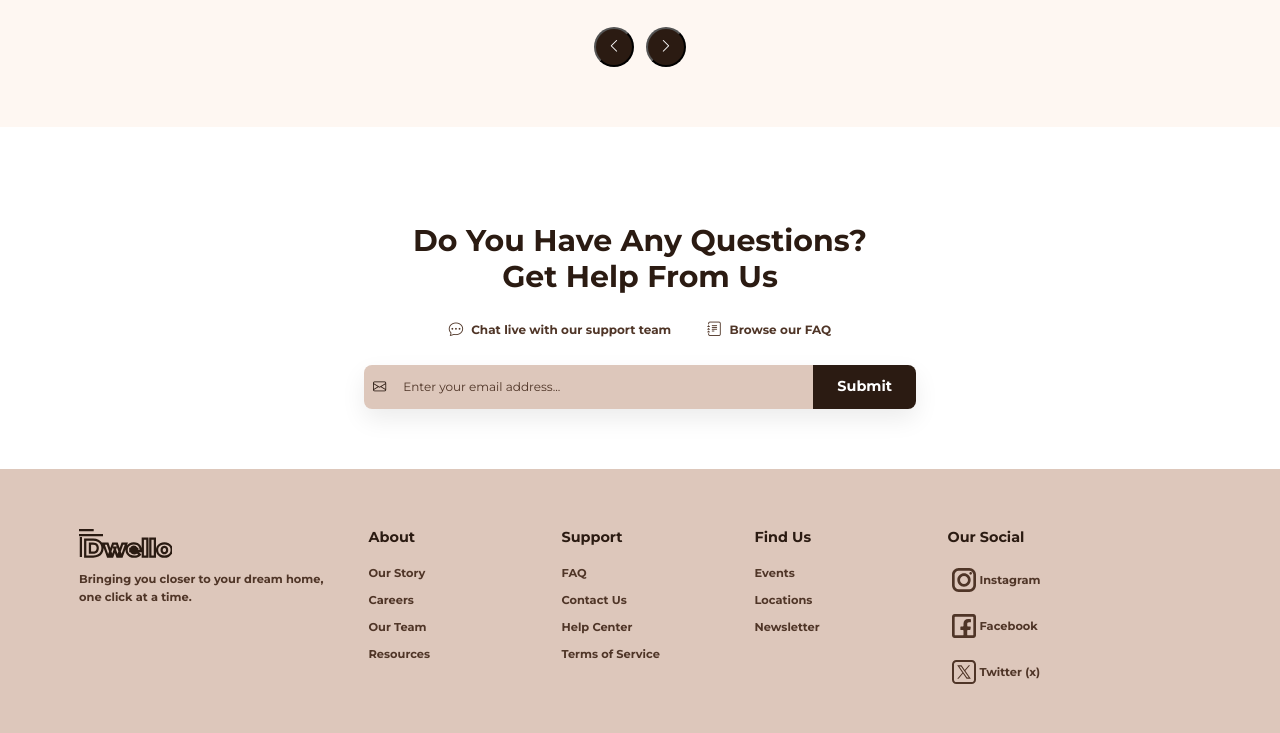
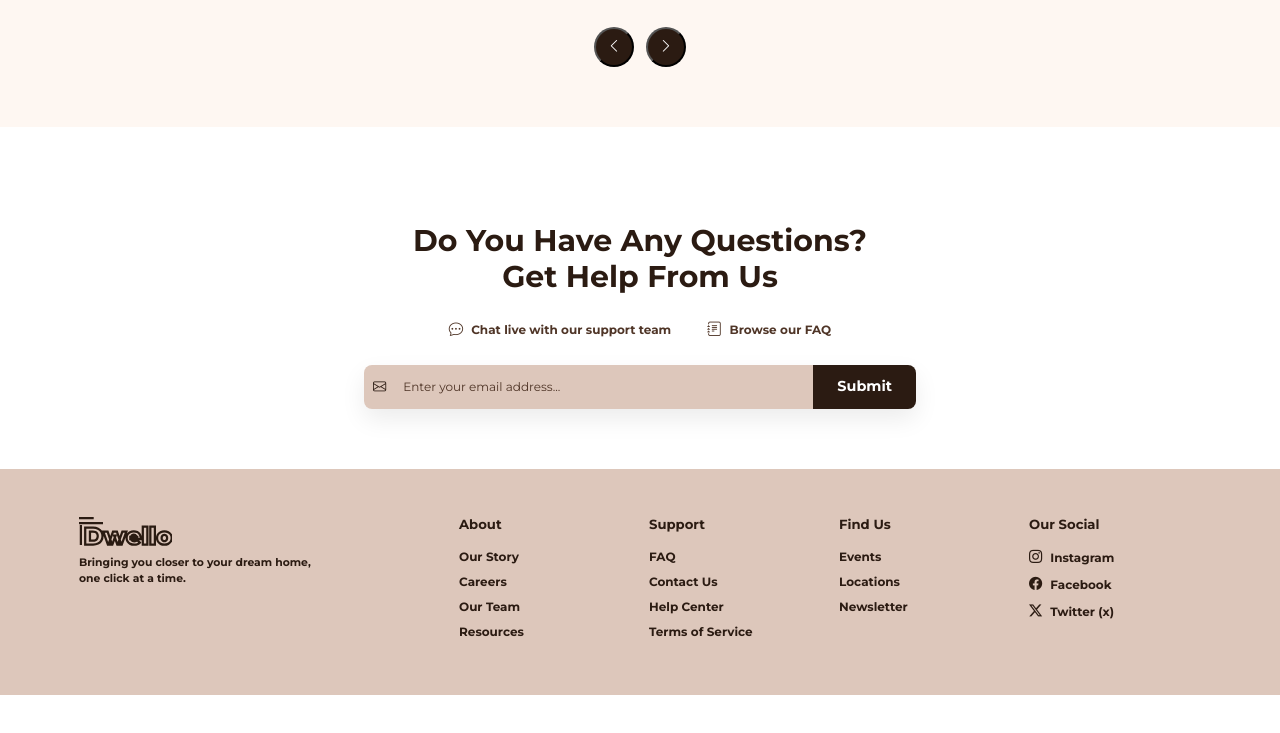
Before and after one commit to leenoyoon/Home-choose, a plain HTML site: page index.html in a window 1280 px wide. Shown: the part 2729-3462 px from the top of the page. After the commit the page ends 3424 px from the top, so only its background shows below. Drawn offline with nearby package versions, Linux system fonts and the light colour scheme.

Commit message:
edit footer

```diff
--- a/index.html
+++ b/index.html
@@ -584,20 +584,18 @@
     </main>
     <footer class="site-footer">
         <div class="container">
-            <div class="row g-5">
+            <div class="row">
 
-                <div class="col-lg-3 col-md-12 col-12">
-                    <a class="footer-logo" href="#">
-                        <img src="assets/logo (2).svg" alt="Logo" class="logo-img" />
-                    </a>
-                    <p class="footer-description">
-                        Bringing you closer to your dream home, one click at a time.
-                    </p>
+                <div class="col-12 col-lg-4 mb-4 mb-lg-0">
+                    <img src="assets/logo (2).svg" alt="logo">
+                    <p class="tagline">Bringing you closer to your dream home, one click at a time.</p>
                 </div>
 
-                <div class="col-lg-2 col-md-6 col-12">
-                    <h5 class="footer-title">About</h5>
-                    <ul class="list-unstyled footer-links">
+                <div class="col-12 col-lg-8">
+                    <div class="row">
+                        <div class="col-6 col-md-3 mb-4">
+                            <h5>About</h5>
+                            <ul class="list-unstyled">
                                 <li><a href="#">Our Story</a></li>
                                 <li><a href="#">Careers</a></li>
                                 <li><a href="#">Our Team</a></li>
@@ -605,9 +603,9 @@
                             </ul>
                         </div>
 
-                <div class="col-lg-2 col-md-6 col-12">
-                    <h5 class="footer-title">Support</h5>
-                    <ul class="list-unstyled footer-links">
+                        <div class="col-6 col-md-3 mb-4">
+                            <h5>Support</h5>
+                            <ul class="list-unstyled">
                                 <li><a href="#">FAQ</a></li>
                                 <li><a href="#">Contact Us</a></li>
                                 <li><a href="#">Help Center</a></li>
@@ -615,37 +613,24 @@
                             </ul>
                         </div>
 
-                <div class="col-lg-2 col-md-6 col-12">
-                    <h5 class="footer-title">Find Us</h5>
-                    <ul class="list-unstyled footer-links">
+                        <div class="col-6 col-md-3 mb-4">
+                            <h5>Find Us</h5>
+                            <ul class="list-unstyled">
                                 <li><a href="#">Events</a></li>
                                 <li><a href="#">Locations</a></li>
                                 <li><a href="#">Newsletter</a></li>
                             </ul>
                         </div>
 
-                <div class="col-lg-3 col-md-6 col-12">
-                    <h5 class="footer-title">Our Social</h5>
-                    <ul class="list-unstyled footer-links">
-                        <li>
-                            <a href="#">
-                                <img src="assets/instagram.svg" alt="">
-                                <span>Instagram</span>
-                            </a>
-                        </li>
-                        <li>
-                            <a href="#">
-                                <img src="assets/facebook.svg" alt="">
-                                <span>Facebook</span>
-                            </a>
-                        </li>
-                        <li>
-                            <a href="#">
-                                <img src="assets/twitterx.svg" alt="">
-                                <span>Twitter (x)</span>
-                            </a>
-                        </li>
+                        <div class="col-6 col-md-3 mb-4">
+                            <h5>Our Social</h5>
+                            <ul class="list-unstyled social-links">
+                                <li><a href="#"><i class="bi bi-instagram"></i> Instagram</a></li>
+                                <li><a href="#"><i class="bi bi-facebook"></i> Facebook</a></li>
+                                <li><a href="#"><i class="bi bi-twitter-x"></i> Twitter (x)</a></li>
                             </ul>
+                        </div>
+                    </div>
                 </div>
 
             </div>
--- a/style.css
+++ b/style.css
@@ -487,51 +487,54 @@ body {
 
 .site-footer {
   background-color: var(--color-body-secondary);
-  padding-top: 5rem;
-  padding-bottom: 5rem;
+
+  color: var(--color-text-primary);
+font-weight: 600;
+  padding-top: 4rem;
+  padding-bottom: 2rem;
+  margin-top: auto;
+  font-size: 1rem;
 }
 
-.footer-logo {
-  display: block;
-  margin-bottom: 1rem;
+.tagline {
+  font-size: 0.9rem;
+  margin-top: 0.75rem;
+  max-width: 250px;
+  line-height: 1.5;
 }
 
-.footer-logo .logo-img {
-  margin-left: 0;
+.site-footer h5 {
+  font-weight: 700;
+  font-size: 1.1rem;
+  margin-bottom: 1.25rem;
+  color: var(--color-text-primary);
 }
 
-.footer-description {
-  color: var(--color-text-secondary);
-  font-weight: 600;
-  font-size: 0.95rem;
-  line-height: 1.6;
+.site-footer ul {
+  padding-left: 0;
 }
 
-.footer-title {
-  color: var(--color-text-primary);
-  font-weight: 700;
-  font-size: 1.2rem;
-  margin-bottom: 1.5rem;
+.site-footer ul li {
+  margin-bottom: 0.6rem;
 }
 
-.footer-links li {
-  margin-bottom: 0.75rem;
+.site-footer ul li a {
+  color: var(--color-text-primary);
+  text-decoration: none;
+  transition: all 0.2s ease-in-out;
 }
 
-.footer-links a {
-  color: var(--color-text-secondary);
-  text-decoration: none;
-  font-weight: 600;
-  font-size: 0.95rem;
-  display: inline-flex;
+.site-footer ul li a:hover {
+  color: var(--color-text-primary-hover);
+  text-decoration: underline;
+}
+
+.social-links li a {
+  display: flex;
   align-items: center;
 }
 
-.footer-links a:hover {
-  color: var(--color-text-primary-hover);
-}
-
-.footer-links a i {
+.social-links i {
   margin-right: 8px;
   font-size: 1.1rem;
 }
@@ -596,7 +599,7 @@ body {
     margin-bottom: 2rem;
   }
 
-  .services .title{
+  .services .title {
     font-size: 36px;
     text-align: center;
   }
```
Lines whose indentation alone changed are shown as unchanged.
